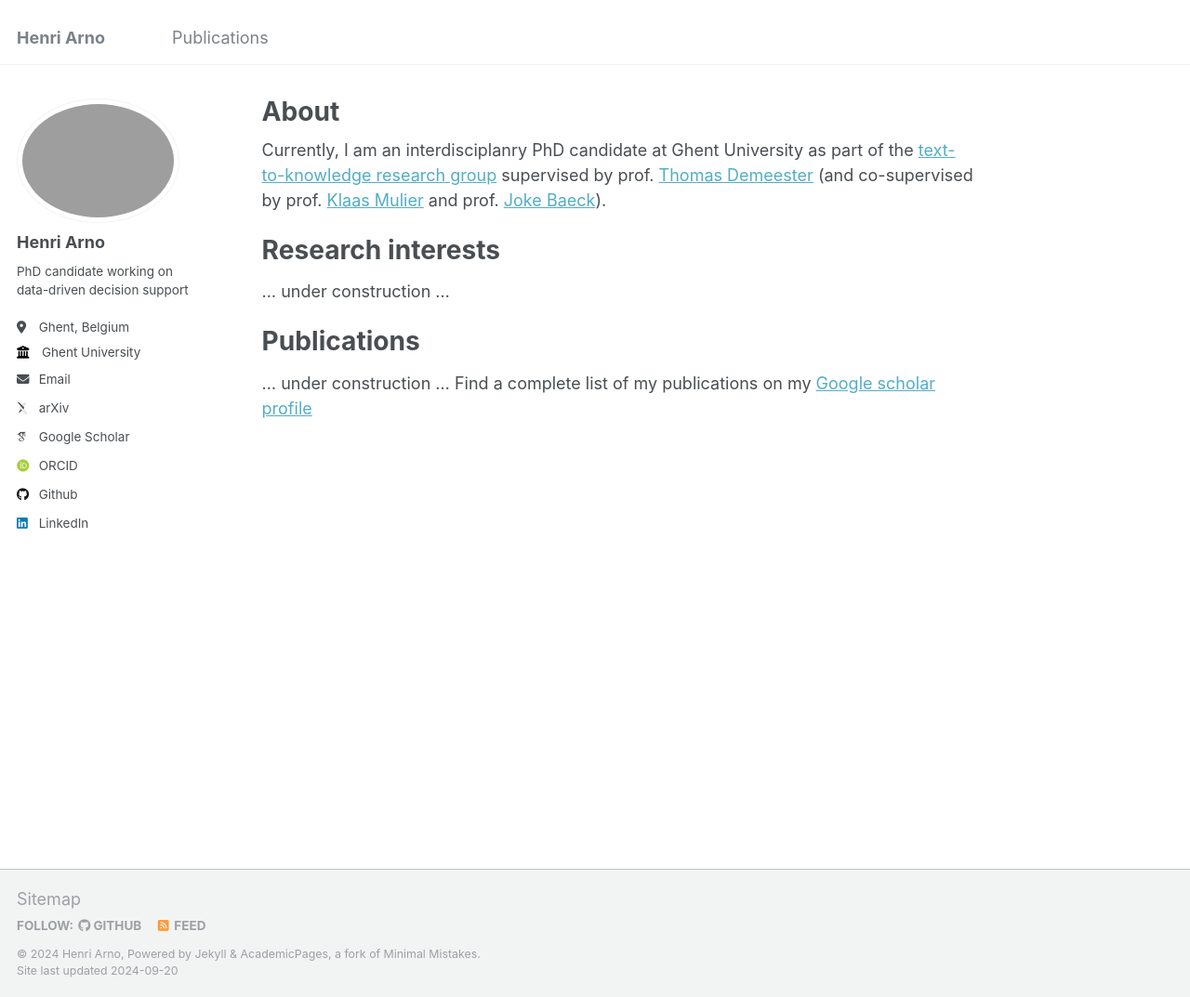
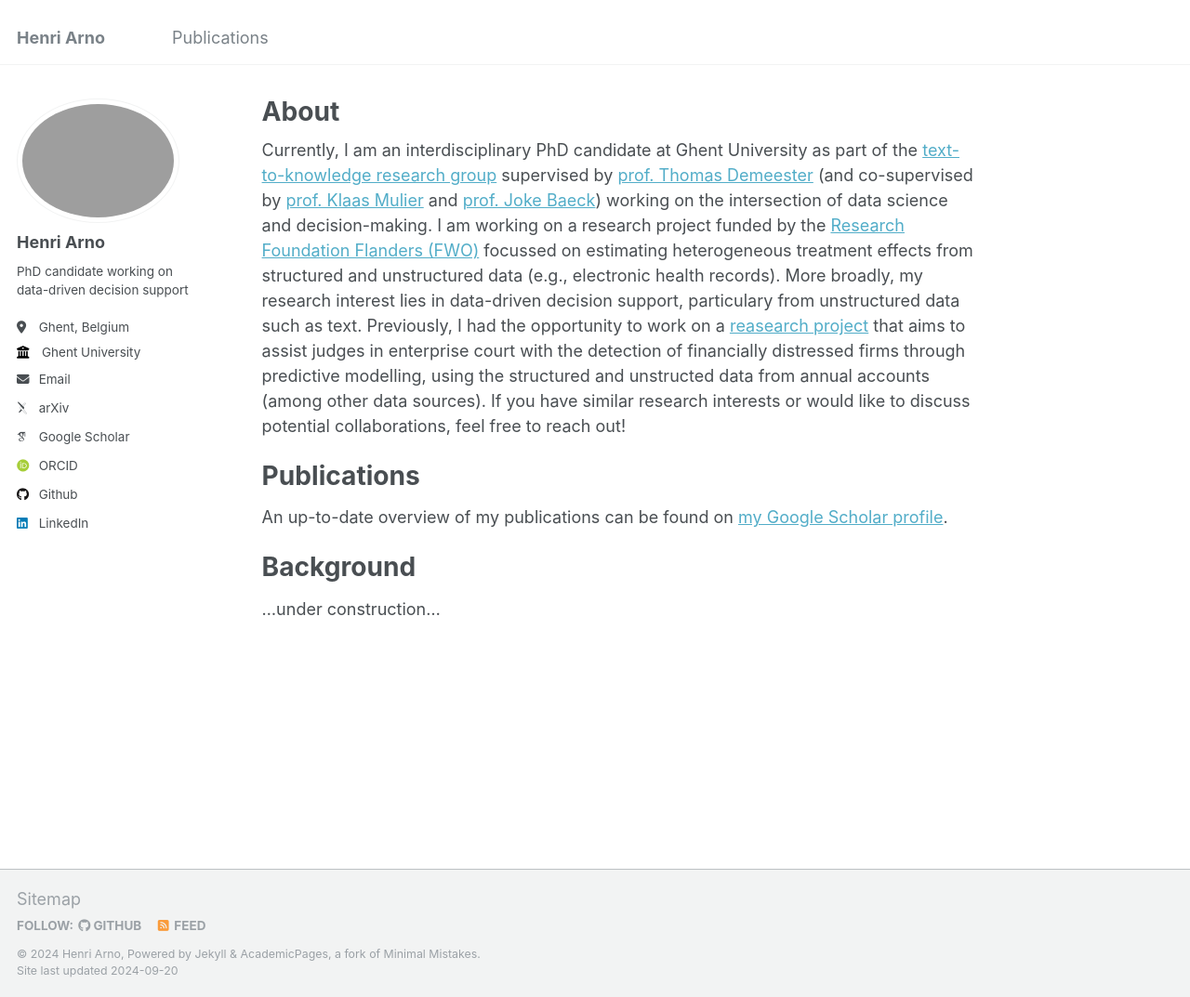
Before and after one commit to HenriArno/HenriArno.github.io, a Jekyll site: the page built from _pages/about.md, in a window 1280 px wide and 1073 px high. Shown: the whole window at 93% size. Built offline with Jekyll 4.4.1, drawn with Linux system fonts in a browser that asks for light colours; some web fonts are replaced.

Commit message:
Update about.md

```diff
--- a/_pages/about.md
+++ b/_pages/about.md
@@ -7,14 +7,12 @@ redirect_from:
   - /about.html
 ---
 
-Currently, I am an interdisciplanry PhD candidate at Ghent University as part of the [text-to-knowledge research group](https://ugentt2k.github.io/) supervised by prof. [Thomas Demeester](https://tdmeeste.github.io/) (and co-supervised by prof. [Klaas Mulier](https://sites.google.com/site/mulierklaas/) and prof. [Joke Baeck](https://research.ugent.be/web/person/joke-baeck-0/nl)).
-
-Research interests
-======
-... under construction ...
-
+Currently, I am an interdisciplinary PhD candidate at Ghent University as part of the [text-to-knowledge research group](https://ugentt2k.github.io/) supervised by [prof. Thomas Demeester](https://tdmeeste.github.io/) (and co-supervised by [prof. Klaas Mulier](https://sites.google.com/site/mulierklaas/) and [prof. Joke Baeck](https://research.ugent.be/web/person/joke-baeck-0/nl)) working on the intersection of data science and decision-making. I am working on a research project funded by the [Research Foundation Flanders (FWO)](https://researchportal.be/nl/project/causale-bayesiaanse-netwerken-en-neurale-netwerken-integreren-om-probabilistisch-te) focussed on estimating heterogeneous treatment effects from structured and unstructured data (e.g., electronic health records). More broadly, my research interest lies in data-driven decision support, particulary from unstructured data such as text. Previously, I had the opportunity to work on a [reasearch project](https://researchportal.be/nl/project/evaluatie-van-ondernemingen-moeilijkheden-door-gebruik-van-machine-learning-ontwikkeling) that aims to assist judges in enterprise court with the detection of financially distressed firms through predictive modelling, using the structured and unstructed data from annual accounts (among other data sources). If you have similar research interests or would like to discuss potential collaborations, feel free to reach out!
 
 Publications
 ======
-... under construction ...
-Find a complete list of my publications on my [Google scholar profile](https://scholar.google.be/citations?user=ce8BmFgAAAAJ&hl=nl)
+An up-to-date overview of my publications can be found on [my Google Scholar profile](https://scholar.google.be/citations?user=ce8BmFgAAAAJ&hl=nl).
+
+Background
+======
+...under construction...
```
